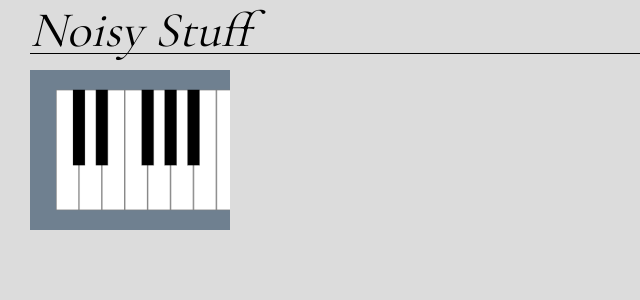
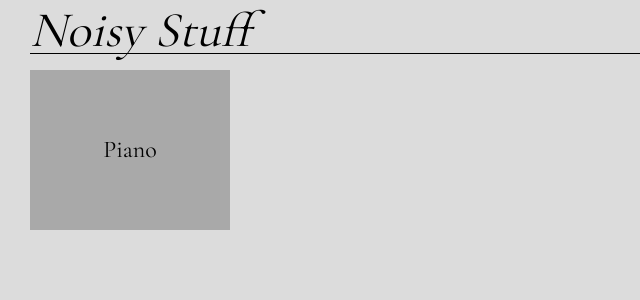
Before and after one commit to j-feigner/jordans-isola, a PHP site: page / in a window 1280 px wide. Shown: the part 230-530 px from the top of the page, without its empty margins (0-640 px from the left). Run offline with PHP 8.4, Linux system fonts and the light colour scheme.

Commit message:
Changed page link to placeholder
Will make adding new in progress pages easier, only requiring a label and no image. Icon images will be added at a later date.

```diff
--- a/www/home/css/style.css
+++ b/www/home/css/style.css
@@ -44,6 +44,7 @@ html, body {
     position: relative;
     width: 200px;
     height: 160px;
+    background-color: darkgray;
 }
 
 .link a {
@@ -56,6 +57,17 @@ html, body {
     width: 100%;
     height: 100%;
     object-fit: cover;
+}
+
+.link-label {
+    position: absolute;
+    width: 100%;
+    height: 100%;
+    text-align: center;
+    line-height: 160px;
+    color: black;
+    font-size: 24px;
+    pointer-events: none;
 }
 
 .link-overlay {
--- a/www/home/html/index.html
+++ b/www/home/html/index.html
@@ -20,9 +20,8 @@
             </div>
             <div class="lb-content">
                 <div class="link">
-                    <a href="piano/piano.php">
-                        <img src="home/images/piano_link_img.png">
-                    </a>
+                    <a href="piano/piano.php"></a>
+                    <div class="link-label">Piano</div>
                     <div class="link-overlay">Piano</div>
                 </div>
             </div>
```
